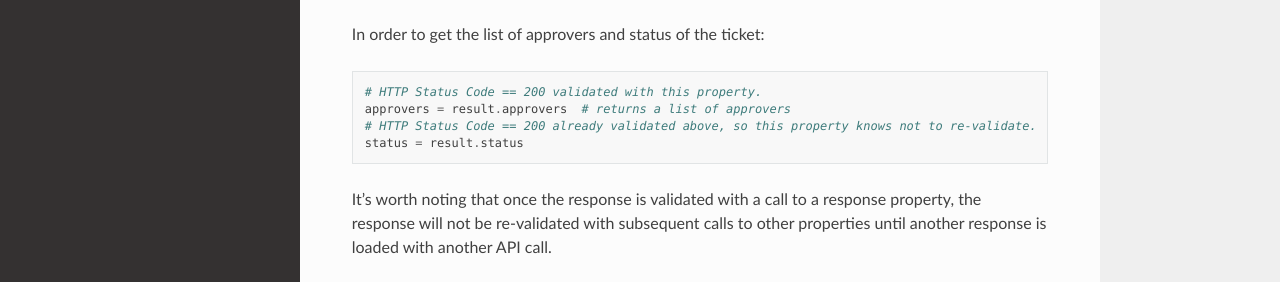
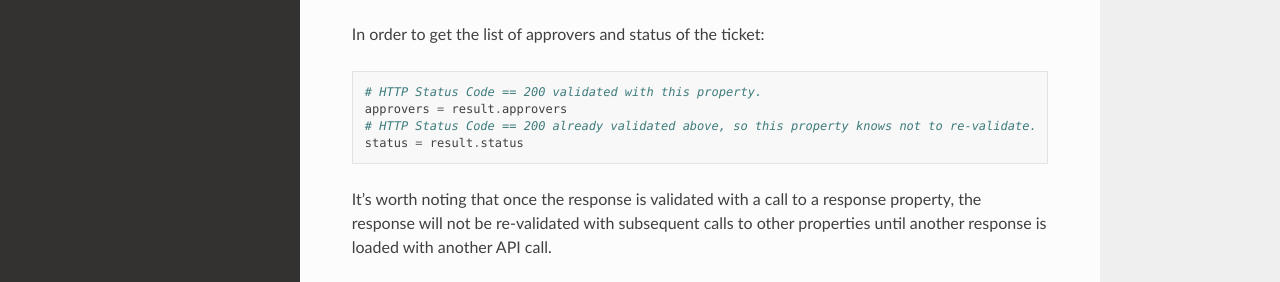
Before and after one commit to Venafi/pyVenafi, a Sphinx documentation site: the page built from docs/all_docs/included/custom.venafi.api.rst, in a window 1280 px wide and 900 px high, scrolled down 1616 px. Shown: the part 451-733 px from the top of the window. Built offline with Sphinx 7.4.7 and the Read the Docs theme 2.0.0, drawn with Linux system fonts in a browser that asks for light colours.

```diff
--- a/docs/all_docs/included/custom.venafi.api.rst
+++ b/docs/all_docs/included/custom.venafi.api.rst
@@ -97,7 +97,7 @@
 .. code-block:: python
 
     # HTTP Status Code == 200 validated with this property.
-    approvers = result.approvers  # returns a list of approvers
+    approvers = result.approvers
     # HTTP Status Code == 200 already validated above, so this property knows not to re-validate.
     status = result.status
 
```
